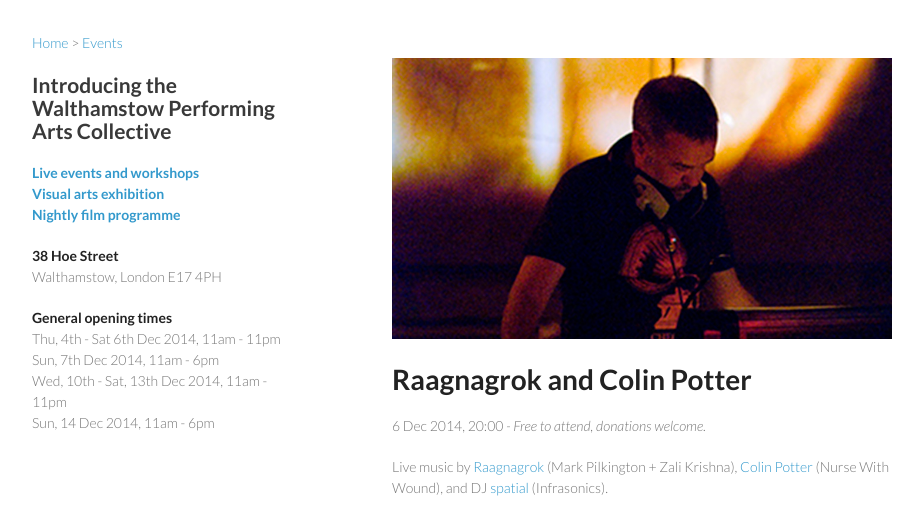
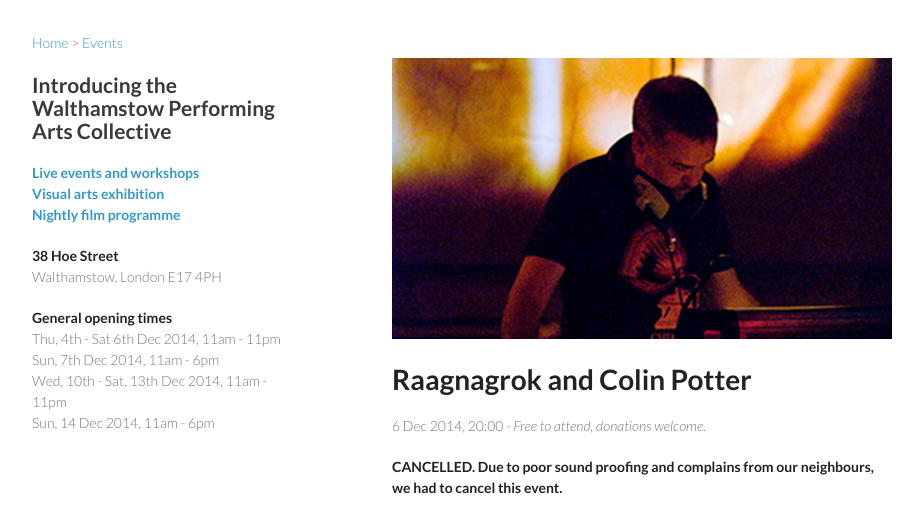
Before and after one commit to arts-walthamstow/arts-walthamstow.github.io, a Jekyll site: the page built from _posts/2014-12-06-raagnagrok.md, in a window 1280 px wide and 1389 px high. Shown: the top 518 px of the window, without its empty margins (178-1101 px from the left). Built offline with Jekyll 4.4.1, drawn with Linux system fonts in a browser that asks for light colours; grey boxes are pictures that could not be loaded.

Commit message:
cancel event

```diff
--- a/_posts/2014-12-06-raagnagrok.md
+++ b/_posts/2014-12-06-raagnagrok.md
@@ -3,11 +3,13 @@ layout: post
 title:  Raagnagrok and Colin Potter
 date:   2014-12-06 20:00:00
 categories: event
-excerpt: "Live music by Raagnagrok (Mark Pilkington + Zali Krishna), Colin Potter (Nurse With Wound), and DJ spatial (Infrasonics)."
+excerpt: "<strong>CANCELLED.</strong> Live music by Raagnagrok (Mark Pilkington + Zali Krishna), Colin Potter (Nurse With Wound), and DJ spatial (Infrasonics)."
 ticketing: "Free to attend, donations welcome."
 image: "2014/12/colin-potter.jpg"
 image-alt: "Colin Potter, source: Colin Potter"
 ---
+**CANCELLED. Due to poor sound proofing and complains from our neighbours, we had to cancel this event.**
+
 Live music by [Raagnagrok](http://www.raagnagrok.co.uk/) (Mark Pilkington + Zali Krishna), [Colin Potter](http://www.icrdistribution.com/colinpotter.html) (Nurse With Wound), and DJ [spatial](http://spatial.infrasonics.net/) (Infrasonics).
 
 <iframe width="100%" height="315" src="//www.youtube.com/embed/7SARMnLQpws?rel=0&amp;showinfo=0" frameborder="0" allowfullscreen></iframe>
```
Also changed, not shown: _posts/2014-12-07-colour-workshop.md (+3 -1 lines).
